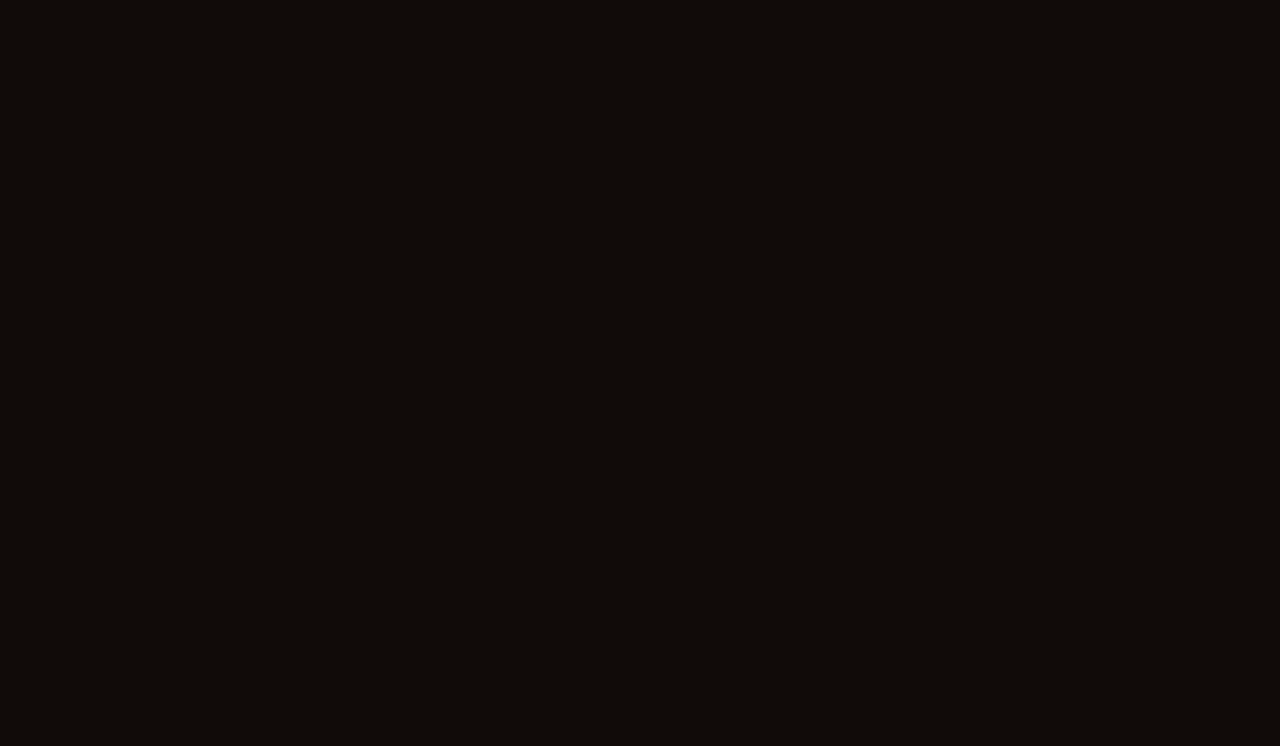
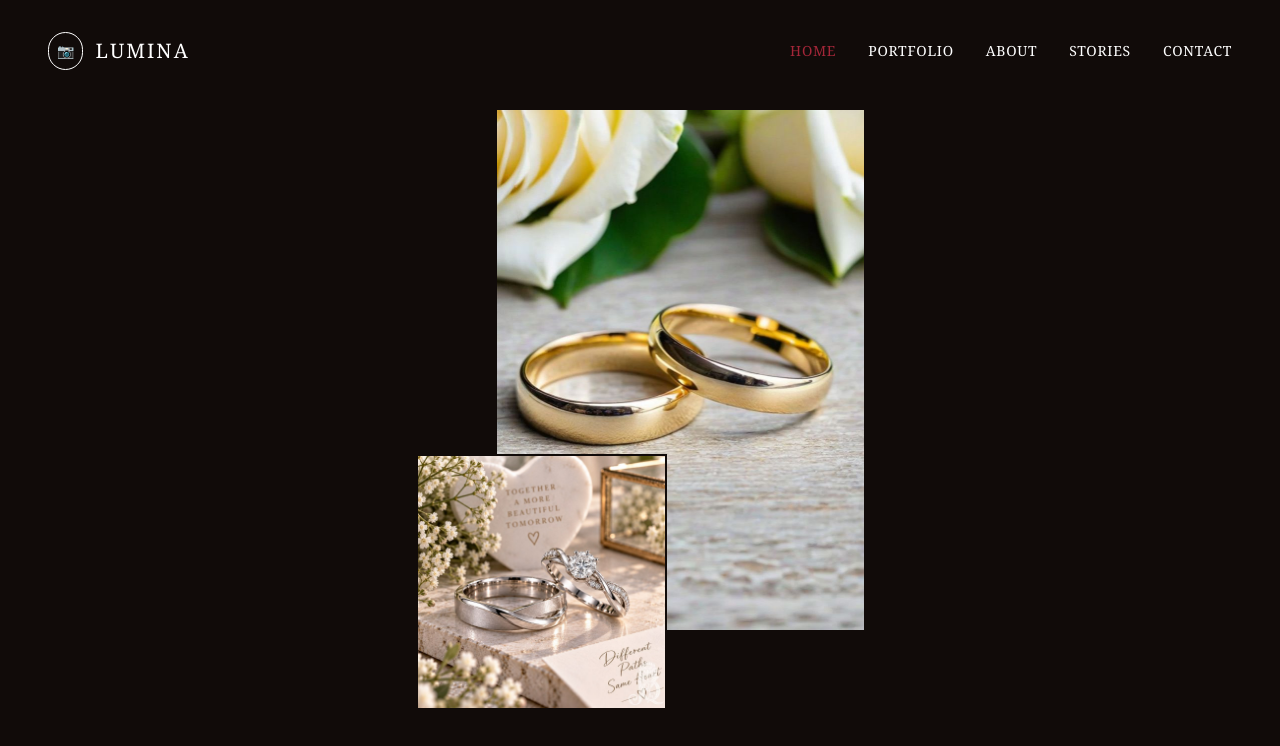
Before and after one commit to Rejishanth36791/day-3, a plain HTML site: page index.html in a window 1280 px wide. Drawn offline with nearby package versions, Linux system fonts and the light colour scheme.

Commit message:
updated html ,UI

```diff
--- a/index.html
+++ b/index.html
@@ -8,6 +8,68 @@
 </head>
 <body class="bg-[#110b09] text-white font-serif">
 
+    <nav class="relative bg-[#110b09] p-4 md:p-8 lg:px-12 flex justify-between items-center">
+  <!--Brand logo-->
+  <a href="#" class="flex items-center space-x-3">
+    <span class="border border-white rounded-full p-2 text-sm">📷</span>
+    <span class="text-lg md:text-xl tracking-widest uppercase">LUMINA</span>
+  </a>
+
+  <!--Desktop Menu-->
+  <ul class="hidden md:flex space-x-8 text-sm uppercase tracking-wider">
+    <li><a href="#" class="text-[#a32638]">Home</a></li>
+    <li><a href="#portfolio" class="hover:text-[#a32638]">Portfolio</a></li>
+    <li><a href="#about" class="hover:text-[#a32638]">About</a></li>
+    <li><a href="#stories" class="hover:text-[#a32638]">Stories</a></li>
+    <li><a href="#contact" class="hover:text-[#a32638]">Contact</a></li>
+  </ul>
+
+  <!--Mobile Hamburger Button-->
+  <button id="menu-btn" class="block md:hidden text-2xl focus:outline-none">
+    ☰
+  </button>
+
+  <!--Mobile Dropdown Menu-->
+  <div id="mobile-menu" class="hidden md:hidden fixed inset-x-0 top-16 bottom-0 bg-[#faf9f8] text-black flex-col items-center justify-center space-y-8 text-xl z-50">
+    <a href="#" class="text-[#a32638]">Home</a>
+    <a href="#portfolio">Portfolio</a>
+    <a href="#about">About</a>
+    <a href="#stories">Stories</a>
+    <a href="#contact">Contact</a>
+  </div>
+</nav>
+<!--Hero section-->
+<section class="px-4 pt-2 pb-8 md:px-8 lg:px-12 max-w-4xl mx-auto">
+    <div class="relative w-full max-w-md mx-auto">
+      <img
+        src="image/gold-ring.jpg"
+        alt="Gold Wedding Rings"
+        class="w-[82%] ml-auto h-[460px] md:h-[520px] object-cover"
+      />
+      <img
+        src="image/silver-ring.jpg"
+        alt="Silver Ring"
+        class="w-[56%] h-56 md:h-64 object-cover border-2 border-[#110b09] -mt-36 md:-mt-44 relative z-10"
+      />
+    </div>
+  </section>
+
+  <script>
+    const menuBtn = document.getElementById('menu-btn');
+    const mobileMenu = document.getElementById('mobile-menu');
+    let isOpen = false;
+
+    menuBtn.addEventListener('click', () => {
+      isOpen = !isOpen;
+      mobileMenu.className = isOpen
+        ? 'flex md:hidden fixed inset-x-0 top-16 bottom-0 bg-[#faf9f8] text-black flex-col items-center justify-center space-y-8 text-xl z-50'
+        : 'hidden md:hidden';
+      menuBtn.textContent = isOpen ? '✕' : '☰';
+    });
+  </script>
+</body>
+</html>
+
 
 </body>
 </html>
```
Also changed, not shown: image/gold-ring.jpg (added), image/silver-ring.jpg (added).
